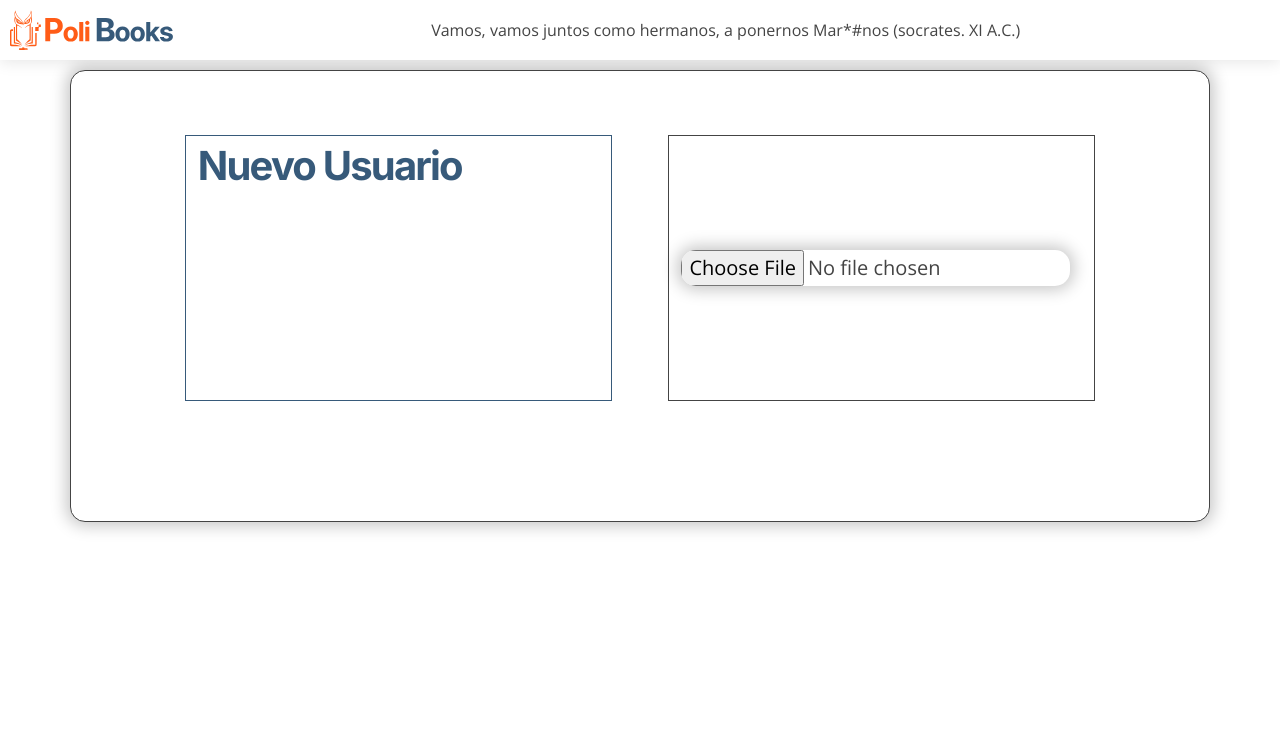
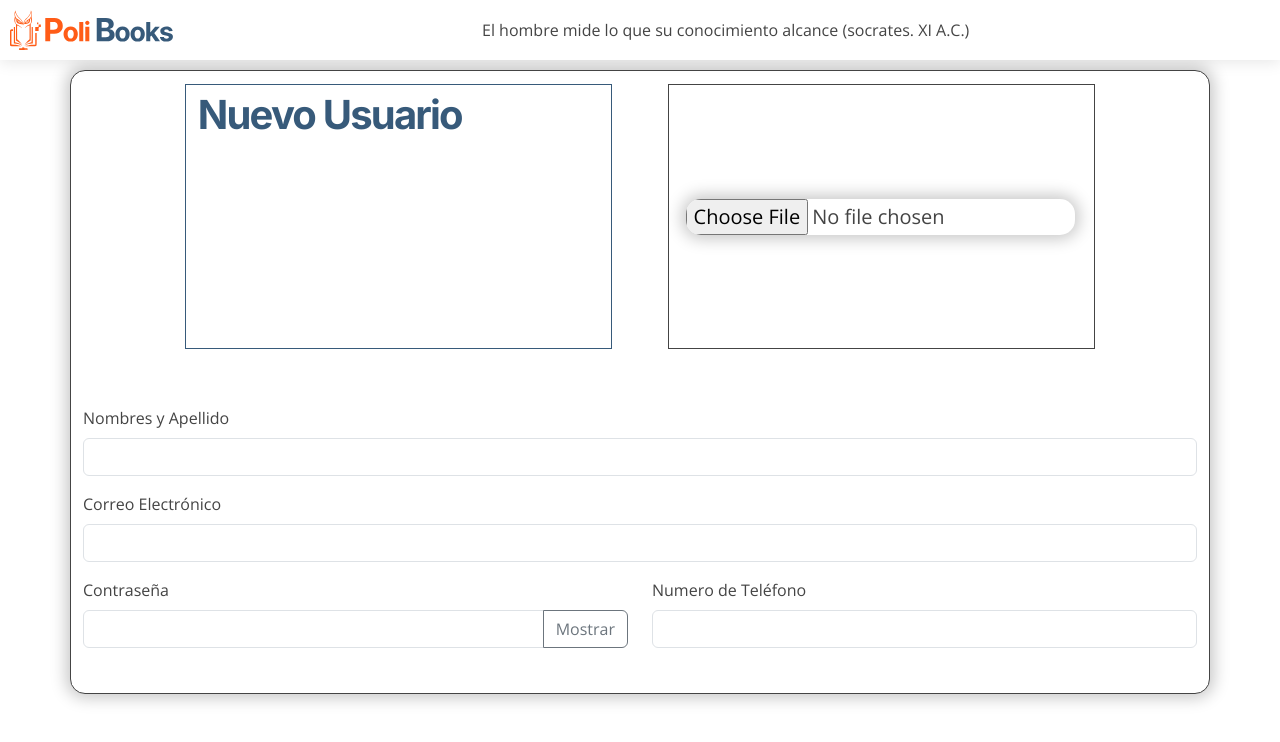
Before and after one commit to gabriela-mn/PoliBooks, a plain HTML site: page registerUser.html in a window 1280 px wide. Drawn offline with nearby package versions, Linux system fonts and the light colour scheme.

Commit message:
Cambios en el código para el funcionamiento de la pantalla register
Ahí queda por hoy

```diff
--- a/assets/css/style.css
+++ b/assets/css/style.css
@@ -30,7 +30,7 @@ h3,
 h4,
 h5,
 h6 {
-  font-family: "Roboto", sans-serif;
+  font-family: "Inter", sans-serif;
 }
 
 /*--------------------------------------------------------------
--- a/assets/css/styleRegister.css
+++ b/assets/css/styleRegister.css
@@ -1,13 +1,14 @@
 .r-border{
-    padding: 5%;
+    padding: 1%;
     border: solid 1px;
     border-radius: 15px;
     background: #FFF;
     box-shadow: 0px 0px 16px 4px rgba(0, 0, 0, 0.22);
+
 }
 .r-title{
     border: solid 1px;
-    margin: 5% 2.5% 5% 10%;
+    margin: 0% 2.5% 5% 10%;
     display: block;
     color: #375A7A;
     font-size: 40px;
@@ -29,3 +30,6 @@
     margin: 5% 10% 5% 2.5%;
     padding: 10% 10% 10% 20%;
 }
+.internalBorder{
+
+}
--- a/registerUser.html
+++ b/registerUser.html
@@ -32,27 +32,54 @@
 
 <body>
 
-  <header id="header" class="quote flex align-items-center fixed-top">
+  <header id="header" class="align-items">
     <div class="d-flex justify-content-between">
       <a href="index.html" class="logo"><img src="assets/img/PoliBooks/Logo.svg" alt=""></a>
-      <div class=" d-flex align-items-center">
-        Vamos, vamos juntos como hermanos, a ponernos Mar*#nos (socrates. XI A.C.)
+      <div class="d-flex align-items-center">
+        El hombre mide lo que su conocimiento alcance (socrates. XI A.C.)
       </div>
       <div class="button-container btn-buy">
       </div>
     </div>
-    </header>
+</header>
     <!--create user-->
     <div class="container r-border">
-      <div class="row ">
+      <div class="row internalBorder">
         <div class="col r-title">
         Nuevo Usuario
       </div>
       <div class="col imgUser">
+        <img src="" alt="">
         <input type="file" class="col" name="userPhoto" id="imgUser">
       </div>
     </div>
-    <div class=""></div>
+    <div class="internalBorder">
+    <form action="">
+      <div class="mb-3">
+            <label for="inputNames" class="form-label">Nombres y Apellido</label>
+            <input type="text" name="inputText" class="form-control">
+        </div>
+        <div class="mb-3">
+            <label for="inputEmail" class="form-label">Correo Electrónico</label>
+            <input type="email" name="inputEmail" class="form-control">
+        </div>
+        <div class="mb-3">
+          <div class="row">
+            <div class="col mb-3">
+            <label for="inputPassword" class="form-label">Contraseña</label>
+            <div class="input-group">
+                <input type="password" name="password" id="pass" class="form-control">
+                <button type="button" id="showPasswordBtn" class="btn btn-outline-secondary">Mostrar</button>
+            </div>
+          </div>
+            <div class="col mb-3">
+              <label for="inputNumber" class="form-label">Numero de Teléfono</label>
+              <input type="movilNumber" name="inputNumer" class="form-control">
+          </div>
+         </div>
+        </div>
+    </form>
+    </div>
     </div>
 
 
```
